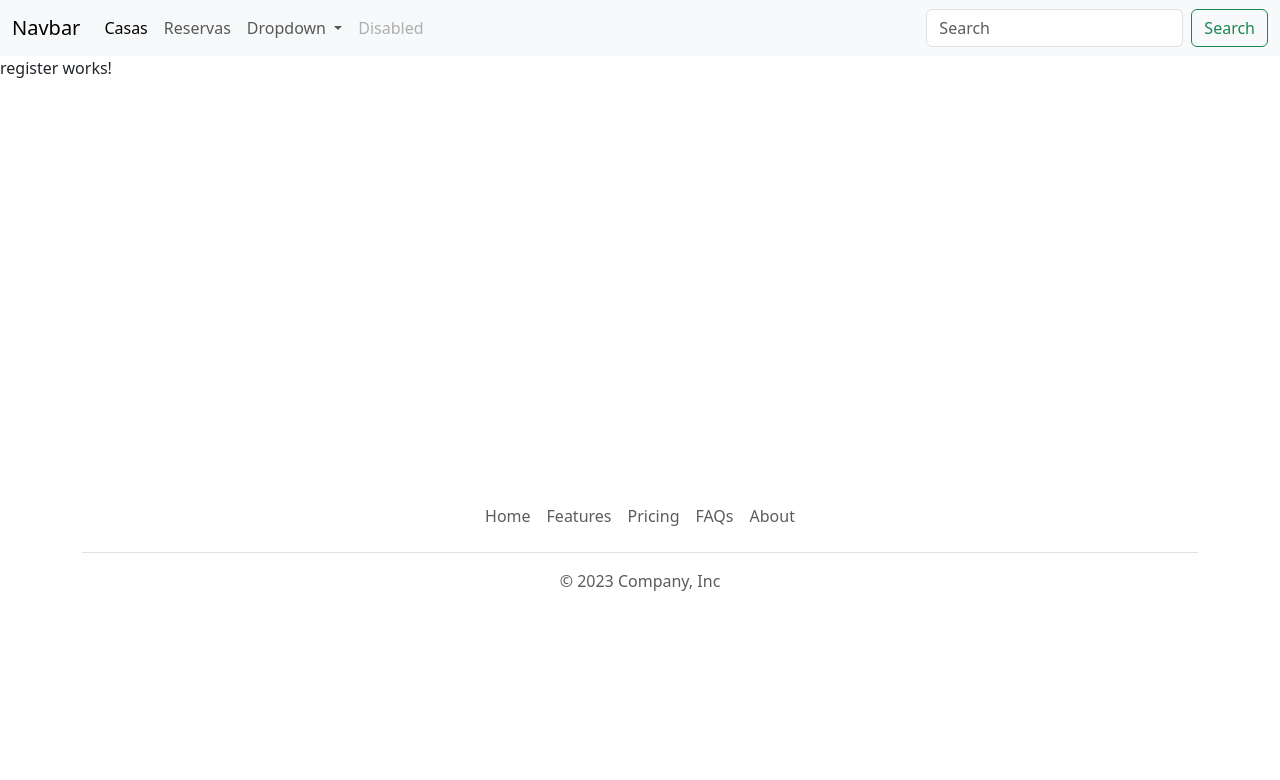
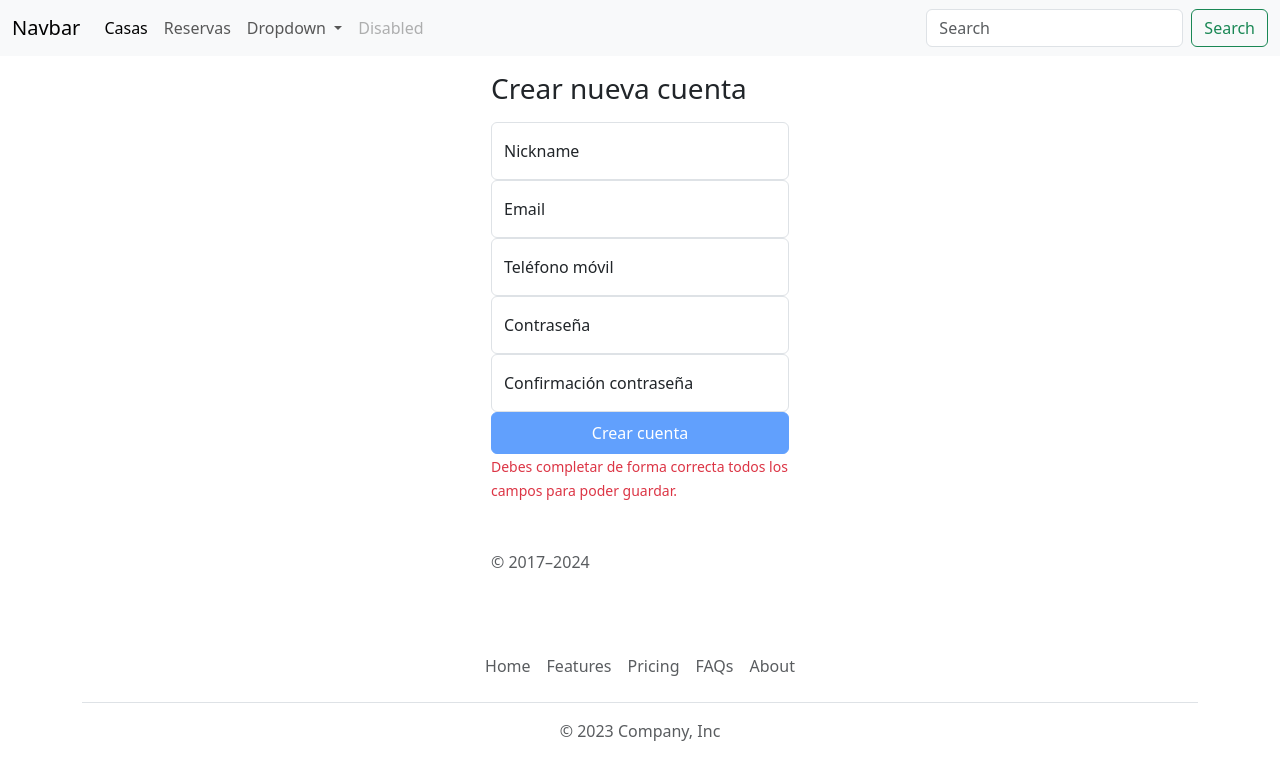
Before and after one commit to almudenadomenech/ANGULAR_GRUPO-5, an Angular app in the folder FRONTED/: page /register in a window 1280 px wide. Shown: the top 780 px of the page. Built offline with nearby package versions, Linux system fonts and the light colour scheme.

Commit message:
componente register

```diff
--- /dev/null
+++ b/FRONTED/src/app/interfaces/register.models.ts
@@ -0,0 +1,6 @@
+export interface Register {
+    nickname: string;
+    email: string;
+    phone: string;
+    password: string;
+}
--- a/FRONTED/src/app/register/register.component.css
+++ b/FRONTED/src/app/register/register.component.css
@@ -0,0 +1,4 @@
+.form-signin {
+    max-width: 330px;
+    padding: 1rem;
+}
--- a/FRONTED/src/app/register/register.component.html
+++ b/FRONTED/src/app/register/register.component.html
@@ -1 +1,80 @@
-<p>register works!</p>
+
+<main class="form-signin w-100 m-auto">
+    <form [formGroup]="registerForm" (ngSubmit)="save()">
+      <h1 class="h3 mb-3 fw-normal">Crear nueva cuenta</h1>
+
+      <div class="form-floating">
+        <input type="text" class="form-control" id="nickname" placeholder="alan_sastre" formControlName="nickname">
+        <label for="nickname">Nickname</label>
+        @if(registerForm.controls.nickname.touched && registerForm.controls.nickname.errors) {
+          <div>
+            @if (registerForm.controls.nickname.errors['required']) {
+              <small class="text-danger">Nickname es obligatorio.</small>
+
+            }
+            @if (registerForm.controls.nickname.errors['minlength']) {
+              <small class="text-danger">Nickname debe tener longitud >= 3 caracteres.</small>
+
+            }
+            @if (registerForm.controls.nickname.errors['maxlength']) {
+              <small class="text-danger">Nickname debe tener longitud <= 15 caracteres.</small>
+            }
+          </div>
+        }
+      </div>
+
+      <div class="form-floating">
+        <input type="email" class="form-control" id="email" placeholder="name@example.com" formControlName="email">
+        <label for="email">Email</label>
+        @if(registerForm.controls.email.touched && registerForm.controls.email.errors) {
+          <div>
+            @if (registerForm.controls.email.errors['required']) {
+              <small class="text-danger">Email es obligatorio.</small>
+            }
+            @if (registerForm.controls.email.errors['email']) {
+              <small class="text-danger">Email debe tener formato correcto.</small>
+
+            }
+          </div>
+        }
+      </div>
+
+      <div class="form-floating">
+        <input type="text" class="form-control" id="phone" placeholder="666555444" formControlName="phone">
+        <label for="phone">Teléfono móvil</label>
+        @if(registerForm.controls.phone.touched && registerForm.controls.phone.errors) {
+          <div>
+            @if (registerForm.controls.phone.errors['required']) {
+              <small class="text-danger">Teléfono es obligatorio.</small>
+            }
+            @if (registerForm.controls.phone.errors['pattern']) {
+              <small class="text-danger">El teléfono debe tener un formato de 9 dígitos.</small>
+
+            }
+          </div>
+        }
+      </div>
+
+      <div class="form-floating">
+        <input type="password" class="form-control" id="password" placeholder="Password" formControlName="password">
+        <label for="password">Contraseña</label>
+      </div>
+
+      <div class="form-floating">
+        <input type="password" class="form-control" id="passwordConfirm" placeholder="Password" formControlName="passwordConfirm">
+        <label for="passwordConfirm">Confirmación contraseña</label>
+        @if(registerForm.controls.passwordConfirm.touched && registerForm.getError('confirmError')) {
+          <div>
+              <small class="text-danger">Las contraseñas no coinciden.</small>
+          </div>
+        }
+      </div>
+
+      <button class="btn btn-primary w-100 py-2" type="submit" [disabled]="registerForm.invalid">Crear cuenta</button>
+      @if (registerForm.invalid) {
+        <small class="text-danger">Debes completar de forma correcta todos los campos para poder guardar.</small>
+      }
+
+      <p class="mt-5 mb-3 text-body-secondary">© 2017–2024</p>
+    </form>
+  </main>
--- a/FRONTED/src/app/register/register.component.ts
+++ b/FRONTED/src/app/register/register.component.ts
@@ -1,12 +1,56 @@
+import { HttpClient, HttpClientModule } from '@angular/common/http';
 import { Component } from '@angular/core';
+import { AbstractControl, FormBuilder, ReactiveFormsModule, Validators } from '@angular/forms';
+import { Register } from '../interfaces/register.models';
+
 
 @Component({
   selector: 'app-register',
   standalone: true,
-  imports: [],
+  imports: [ReactiveFormsModule, HttpClientModule],
   templateUrl: './register.component.html',
   styleUrl: './register.component.css'
 })
 export class RegisterComponent {
 
+  registerForm = this.fb.group({
+    nickname: ['', [ Validators.required, Validators.minLength(3), Validators.maxLength(15)]],
+    email: ['', [Validators.required, Validators.email]],
+    phone: ['', [Validators.required, Validators.pattern('^[0-9]{9}$')]],
+    password: ['', [Validators.required]],
+    passwordConfirm: ['', [Validators.required]]
+  },
+  {validators: this.passwordConfirmValidator}
+  );
+
+  constructor(private fb: FormBuilder,
+    private httpClient: HttpClient) {}
+
+    passwordConfirmValidator(control: AbstractControl){
+      if(control.get('password')?.value === control.get('passwordConfirm')?.value){
+        return null;
+      } else {
+        return {
+          'confirmError': true
+        }
+
+
+      }
+    }
+
+  save(){
+
+    let register: Register = {
+      nickname: this.registerForm.get('nickname')?.value ?? '',
+      email: this.registerForm.get('email')?.value ?? '',
+      phone: this.registerForm.get('phone')?.value ?? '',
+      password: this.registerForm.get('password')?.value ?? ''
+    };
+    let url= 'http://localhost:3000/register';
+    this.httpClient.post<Register>(url, register)
+    .subscribe(respuesta => {
+      console.log(respuesta);
+
+    });
+  }
 }
```
